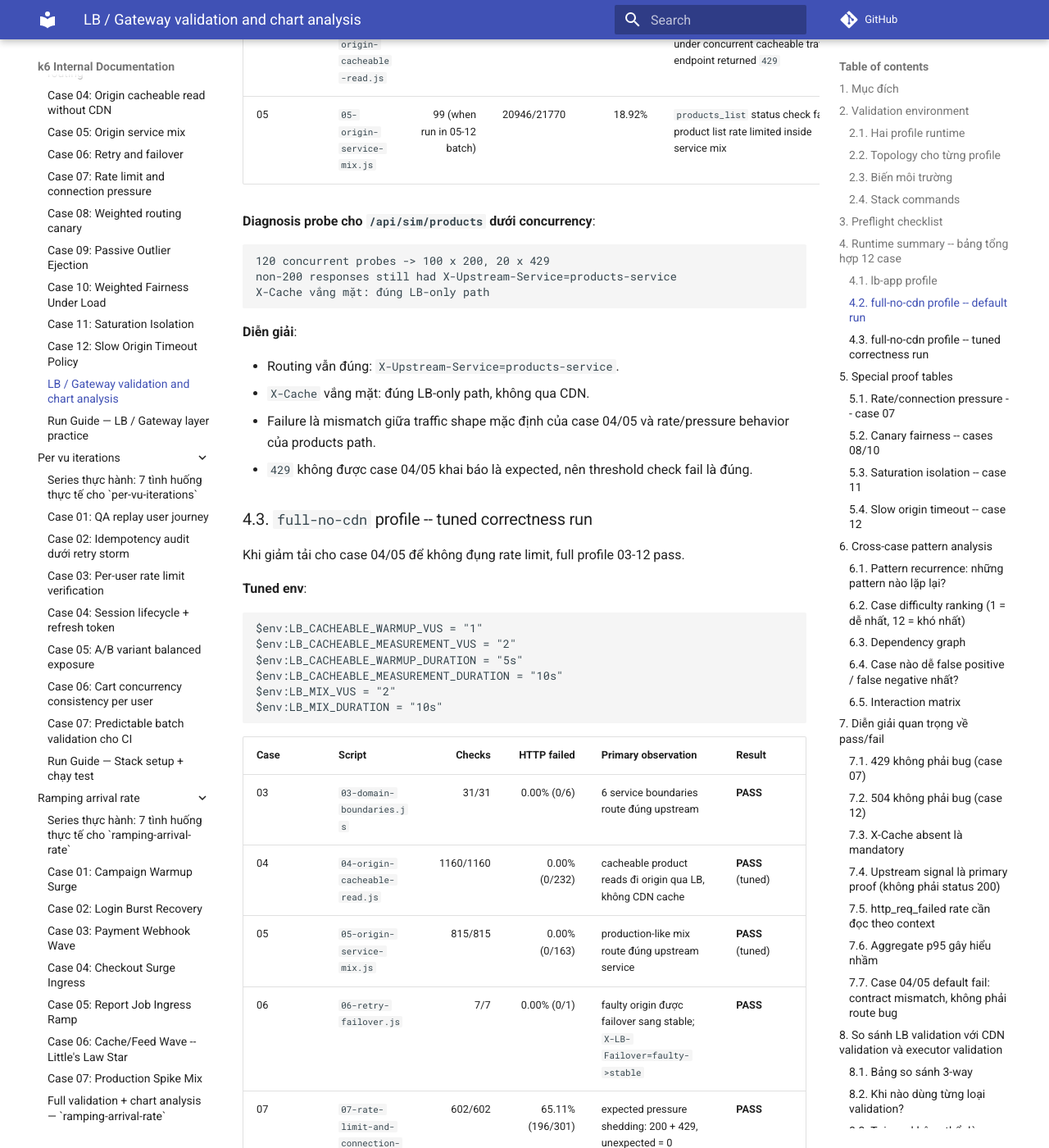
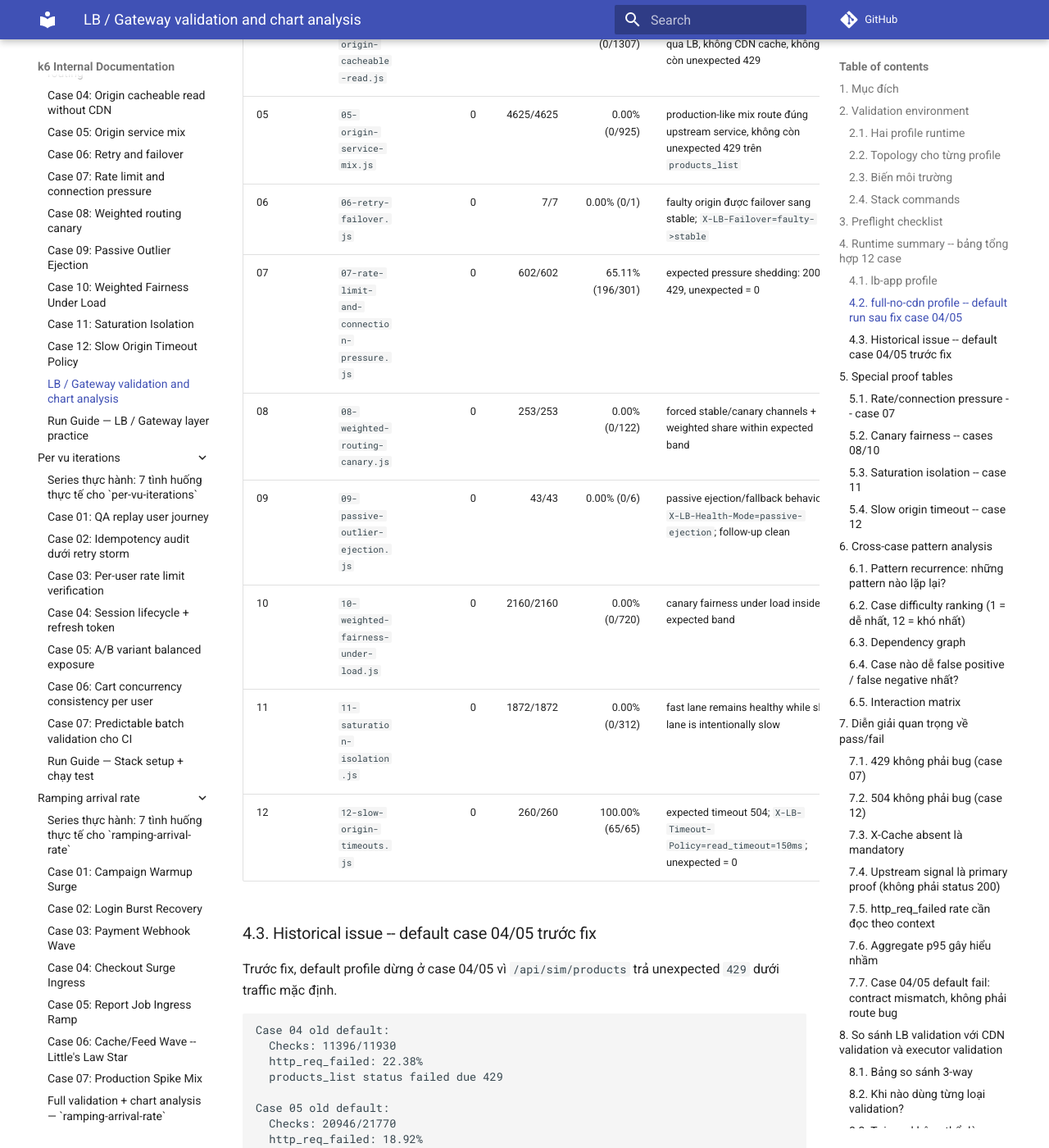
Before and after one commit to meomew-auto/markdown, an MkDocs documentation site: the page built from docs/practice/lb/13_validation-and-chart-analysis.md, in a window 1280 px wide and 1400 px high, scrolled down 6066 px. Shown: the whole window at 82% size. Built offline with MkDocs 1.6.1 and Material for MkDocs 9.7.7, drawn with Linux system fonts in a browser that asks for light colours; comment, search, counter and statistics services are not loaded; some of the changed text lies outside the part shown.

Commit message:
Update docs

````diff
--- a/docs/practice/lb/13_validation-and-chart-analysis.md
+++ b/docs/practice/lb/13_validation-and-chart-analysis.md
@@ -177,58 +177,45 @@ Trước khi chạy toàn bộ LB suite, các bước preflight sau phải đư
 | 01 | `01-entry-smoke.js` | 0 | 13764/13764 | 0.00% (0/2463) | public entrypoint qua Nginx tới app, có `X-Request-ID`, không `X-Cache`, upstream service đúng | **PASS** |
 | 02 | `02-app-instance-distribution.js` | 0 | 361/361 | 0.00% (0/60) | quan sát được nhiều app `instance_id` với `ScaleApp 2`; Nginx phân phối traffic qua nhiều instance | **PASS** |
 
-### 4.2. `full-no-cdn` profile -- default run
+### 4.2. `full-no-cdn` profile -- default run sau fix case 04/05
 
-Default profile bắt đầu với case 03 pass, sau đó dừng ở case 04 vì products list bị rate limiting/pressure dưới traffic mặc định.
+Sau khi BE/test-harness sửa case 04/05, chạy lại default profile `full-no-cdn` **không dùng tuned env**. Kết quả: runner exit 0, đủ 10/10 cases của profile `full-no-cdn` pass.
 
 | Case | Script | Exit | Checks | HTTP failed | Primary observation | Result |
 | --- | --- | ---: | ---: | ---: | --- | --- |
 | 03 | `03-domain-boundaries.js` | 0 | 31/31 | 0.00% (0/6) | app/auth/cart/order/products/report boundaries route đúng upstream service tương ứng | **PASS** |
-| 04 | `04-origin-cacheable-read.js` | 99 | 11396/11930 | 22.38% | `products_list` status check fail; under concurrent cacheable traffic endpoint returned `429` | FAIL under default load |
-| 05 | `05-origin-service-mix.js` | 99 (when run in 05-12 batch) | 20946/21770 | 18.92% | `products_list` status check fail; product list rate limited inside service mix | FAIL under default load |
+| 04 | `04-origin-cacheable-read.js` | 0 | 6535/6535 | 0.00% (0/1307) | cacheable product reads đi origin qua LB, không CDN cache, không còn unexpected 429 | **PASS** |
+| 05 | `05-origin-service-mix.js` | 0 | 4625/4625 | 0.00% (0/925) | production-like mix route đúng upstream service, không còn unexpected 429 trên `products_list` | **PASS** |
+| 06 | `06-retry-failover.js` | 0 | 7/7 | 0.00% (0/1) | faulty origin được failover sang stable; `X-LB-Failover=faulty->stable` | **PASS** |
+| 07 | `07-rate-limit-and-connection-pressure.js` | 0 | 602/602 | 65.11% (196/301) | expected pressure shedding: 200 + 429, unexpected = 0 | **PASS** |
+| 08 | `08-weighted-routing-canary.js` | 0 | 253/253 | 0.00% (0/122) | forced stable/canary channels + weighted share within expected band | **PASS** |
+| 09 | `09-passive-outlier-ejection.js` | 0 | 43/43 | 0.00% (0/6) | passive ejection/fallback behavior; `X-LB-Health-Mode=passive-ejection`; follow-up clean | **PASS** |
+| 10 | `10-weighted-fairness-under-load.js` | 0 | 2160/2160 | 0.00% (0/720) | canary fairness under load inside expected band | **PASS** |
+| 11 | `11-saturation-isolation.js` | 0 | 1872/1872 | 0.00% (0/312) | fast lane remains healthy while slow lane is intentionally slow | **PASS** |
+| 12 | `12-slow-origin-timeouts.js` | 0 | 260/260 | 100.00% (65/65) | expected timeout 504; `X-LB-Timeout-Policy=read_timeout=150ms`; unexpected = 0 | **PASS** |
 
-**Diagnosis probe cho `/api/sim/products` dưới concurrency**:
+### 4.3. Historical issue -- default case 04/05 trước fix
+
+Trước fix, default profile dừng ở case 04/05 vì `/api/sim/products` trả unexpected `429` dưới traffic mặc định.
 
 ```text
-120 concurrent probes -> 100 x 200, 20 x 429
-non-200 responses still had X-Upstream-Service=products-service
-X-Cache vắng mặt: đúng LB-only path
+Case 04 old default:
+  Checks: 11396/11930
+  http_req_failed: 22.38%
+  products_list status failed due 429
+
+Case 05 old default:
+  Checks: 20946/21770
+  http_req_failed: 18.92%
+  products_list status failed due 429
+
+Manual probe cũ:
+  120 concurrent /api/sim/products -> 100 x 200, 20 x 429
 ```
 
-**Diễn giải**:
+Diễn giải cũ: đây là contract mismatch giữa correctness cases 04/05 và pressure/rate-limit behavior của products path, không phải route bug vì `X-Upstream-Service` vẫn là `products-service` và `X-Cache` vắng mặt.
 
-- Routing vẫn đúng: `X-Upstream-Service=products-service`.
-- `X-Cache` vắng mặt: đúng LB-only path, không qua CDN.
-- Failure là mismatch giữa traffic shape mặc định của case 04/05 và rate/pressure behavior của products path.
-- `429` không được case 04/05 khai báo là expected, nên threshold check fail là đúng.
-
-### 4.3. `full-no-cdn` profile -- tuned correctness run
-
-Khi giảm tải cho case 04/05 để không đụng rate limit, full profile 03-12 pass.
-
-**Tuned env**:
-
-```powershell
-$env:LB_CACHEABLE_WARMUP_VUS = "1"
-$env:LB_CACHEABLE_MEASUREMENT_VUS = "2"
-$env:LB_CACHEABLE_WARMUP_DURATION = "5s"
-$env:LB_CACHEABLE_MEASUREMENT_DURATION = "10s"
-$env:LB_MIX_VUS = "2"
-$env:LB_MIX_DURATION = "10s"
-```
-
-| Case | Script | Checks | HTTP failed | Primary observation | Result |
-| --- | --- | ---: | ---: | --- | --- |
-| 03 | `03-domain-boundaries.js` | 31/31 | 0.00% (0/6) | 6 service boundaries route đúng upstream | **PASS** |
-| 04 | `04-origin-cacheable-read.js` | 1160/1160 | 0.00% (0/232) | cacheable product reads đi origin qua LB, không CDN cache | **PASS** (tuned) |
-| 05 | `05-origin-service-mix.js` | 815/815 | 0.00% (0/163) | production-like mix route đúng upstream service | **PASS** (tuned) |
-| 06 | `06-retry-failover.js` | 7/7 | 0.00% (0/1) | faulty origin được failover sang stable; `X-LB-Failover=faulty->stable` | **PASS** |
-| 07 | `07-rate-limit-and-connection-pressure.js` | 602/602 | 65.11% (196/301) | expected pressure shedding: 200 + 429, unexpected = 0 | **PASS** |
-| 08 | `08-weighted-routing-canary.js` | 253/253 | 0.00% (0/122) | forced stable/canary channels + weighted share within expected band | **PASS** |
-| 09 | `09-passive-outlier-ejection.js` | 43/43 | 0.00% (0/6) | passive ejection/fallback behavior; `X-LB-Health-Mode=passive-ejection`; follow-up clean | **PASS** |
-| 10 | `10-weighted-fairness-under-load.js` | 2163/2163 | 0.00% (0/721) | observed canary share 12.62% inside expected band | **PASS** |
-| 11 | `11-saturation-isolation.js` | 1866/1866 | 0.00% (0/311) | fast lane p95 thấp (~4.29ms) dù slow lane chậm có chủ đích (~616.27ms) | **PASS** |
-| 12 | `12-slow-origin-timeouts.js` | 260/260 | 100.00% (65/65) | expected timeout 504; `X-LB-Timeout-Policy=read_timeout=150ms`; unexpected = 0 | **PASS** |
+Trạng thái hiện tại: **đã verify fixed** bằng default full-no-cdn run mới; case 04/05 không còn cần tuned env để pass.
 
 ---
 
````
